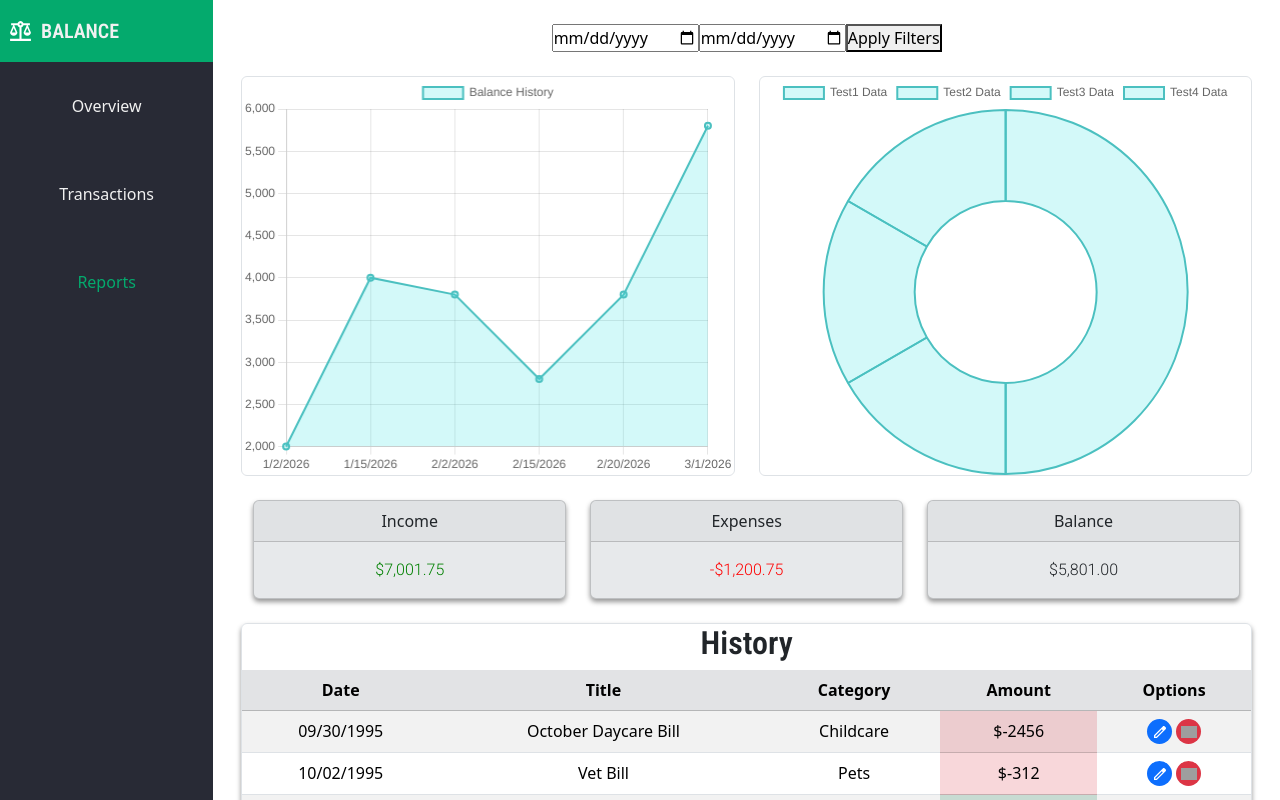
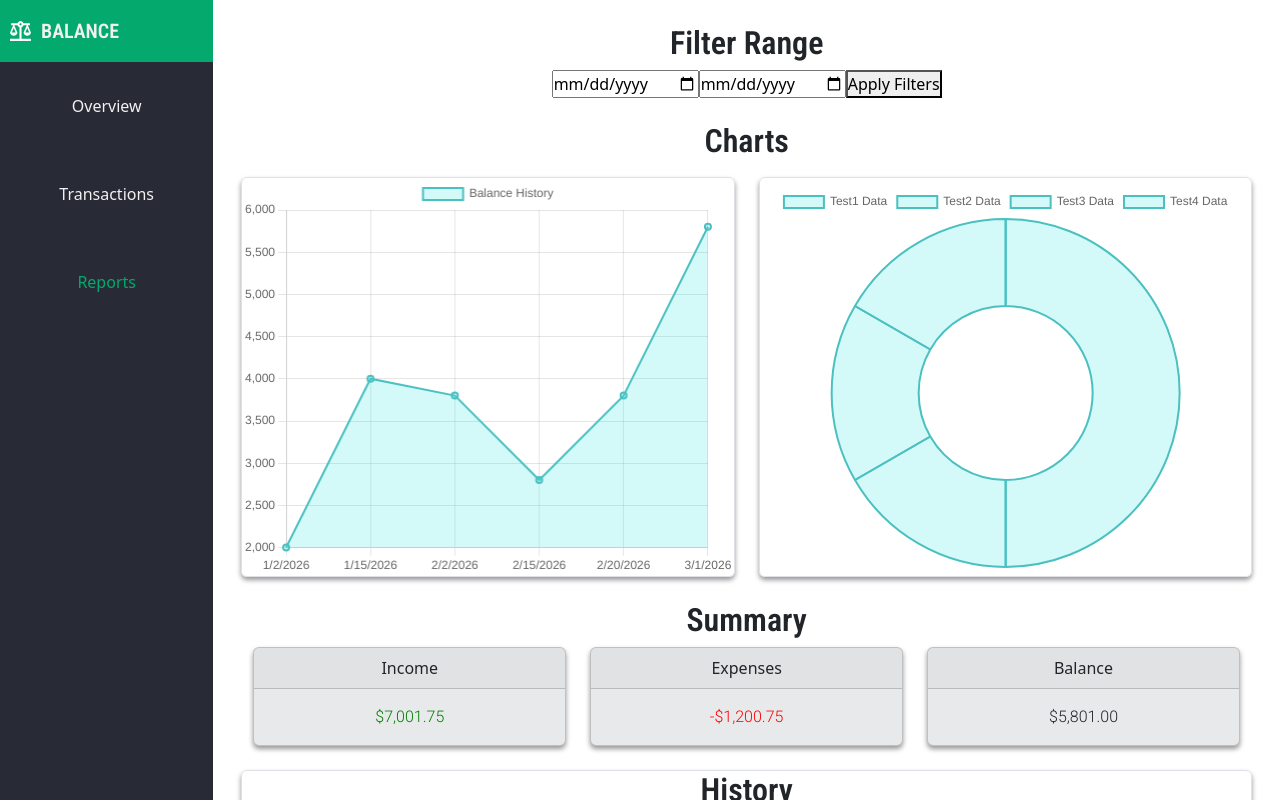
Before and after one commit to ezsota/balance, a React (Vite) app: page /reports-view in a window 1280 px wide. Built offline with nearby package versions, Linux system fonts and the light colour scheme; no server answers; grey boxes are pictures that could not be loaded.

Commit message:
Adjusted charts styling

```diff
--- a/src/components/AreaChart.jsx
+++ b/src/components/AreaChart.jsx
@@ -54,7 +54,7 @@ export default function AreaChart(props) {
     };
 
     return (
-        <section className="border rounded text-center my-2 my-md-4 mx-auto" id="overview-chart">
+        <section className="border rounded shadow text-center my-2 mb-md-4 mx-auto" id="overview-chart">
             {/* CHART RENDER */}
             <Line data={data} options={chartOptions} />
         </section>
--- a/src/components/DoughnutChart.jsx
+++ b/src/components/DoughnutChart.jsx
@@ -56,7 +56,7 @@ export default function DoughnutChart(props) {
     };
 
     return (
-        <section className="border rounded text-center my-2 my-md-4 mx-auto" id="overview-chart">
+        <section className="border rounded shadow p-2 text-center my-2 mb-md-4 mx-auto" id="overview-chart">
             {/* CHART RENDER */}
             <Doughnut data={data} options={chartOptions} />
         </section>
--- a/src/pages/Reports.jsx
+++ b/src/pages/Reports.jsx
@@ -117,6 +117,9 @@ export default function Reports() {
         <div className="container-fluid w-100 h-100 text-center">
             {/* ROW1 - FILTER */}
             <div className="row">
+                <header>
+                    <h2>Filter Range</h2>
+                </header>
                 <nav className="d-flex justify-content-center">
                     <FilterBox setFilters={setFilters} />
                 </nav>
@@ -124,6 +127,9 @@ export default function Reports() {
 
             {/* ROW2- CHARTS */}
             <div className="row">
+                <header className="mt-4">
+                    <h2>Charts</h2>
+                </header>
                 <section className="col-12 col-md-6">
                     <AreaChart transactions={filteredTransactions} />
                 </section>
@@ -134,6 +140,9 @@ export default function Reports() {
 
             {/* ROW3 - CARDS */}
             <section className="row col-12 mx-auto" id="report-cards-container">
+                <header>
+                    <h2>Summary</h2>
+                </header>
                 <IncomeCard income={income} formatCurrencyUSD={formatCurrencyUSD} />
                 <ExpenseCard expenses={expenses} formatCurrencyUSD={formatCurrencyUSD} />
                 <BalanceCard balance={balance} formatCurrencyUSD={formatCurrencyUSD} />
```
